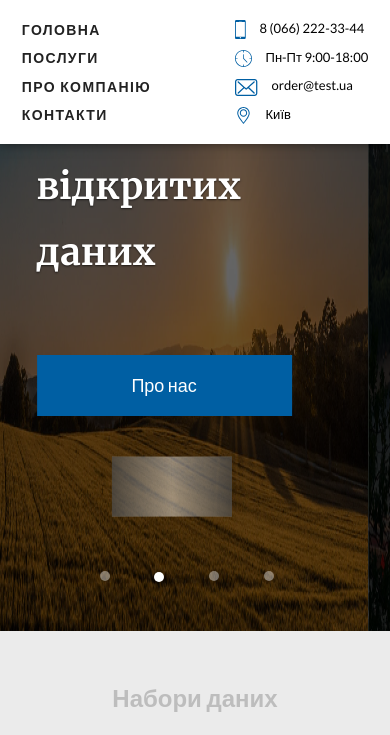
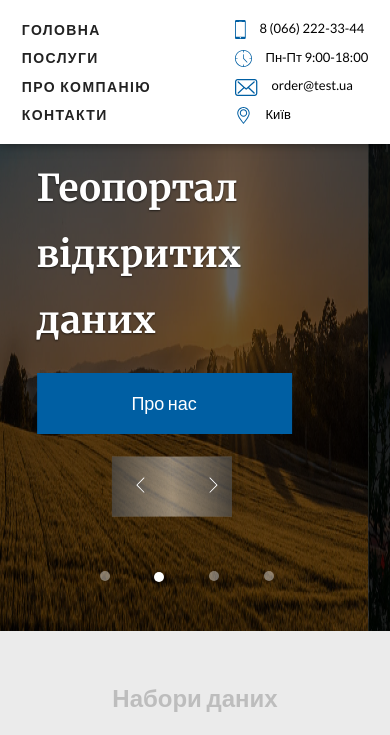
Before and after one commit to Serhii-P/SoftPro-test, a website: page src/index.html in a window 390 px wide. Shown: the part 53-788 px from the top of the page. Drawn offline with nearby package versions, Linux system fonts and the light colour scheme; files that its build step writes are made by us from their sources.

Commit message:
Initial commit

```diff
--- a/src/styles/components/header-slider.scss
+++ b/src/styles/components/header-slider.scss
@@ -148,7 +148,13 @@
 
 @media screen and (max-width: 650px) {
   .carousel-caption {
-    top: 100px;
+    top: 168px;
+  }
+
+  .glyphicon-chevron-left,
+  .glyphicon-chevron-right {
+    width: 20px;
+    height: 20px;
   }
 
   .nav-buttons {
@@ -162,6 +168,10 @@
     left: 53%;
     bottom: 5%;
   }
+
+  .header-title {
+    margin-bottom: 20px;
+  }
 }
 
 @media screen and (max-width: 370px) {
```
